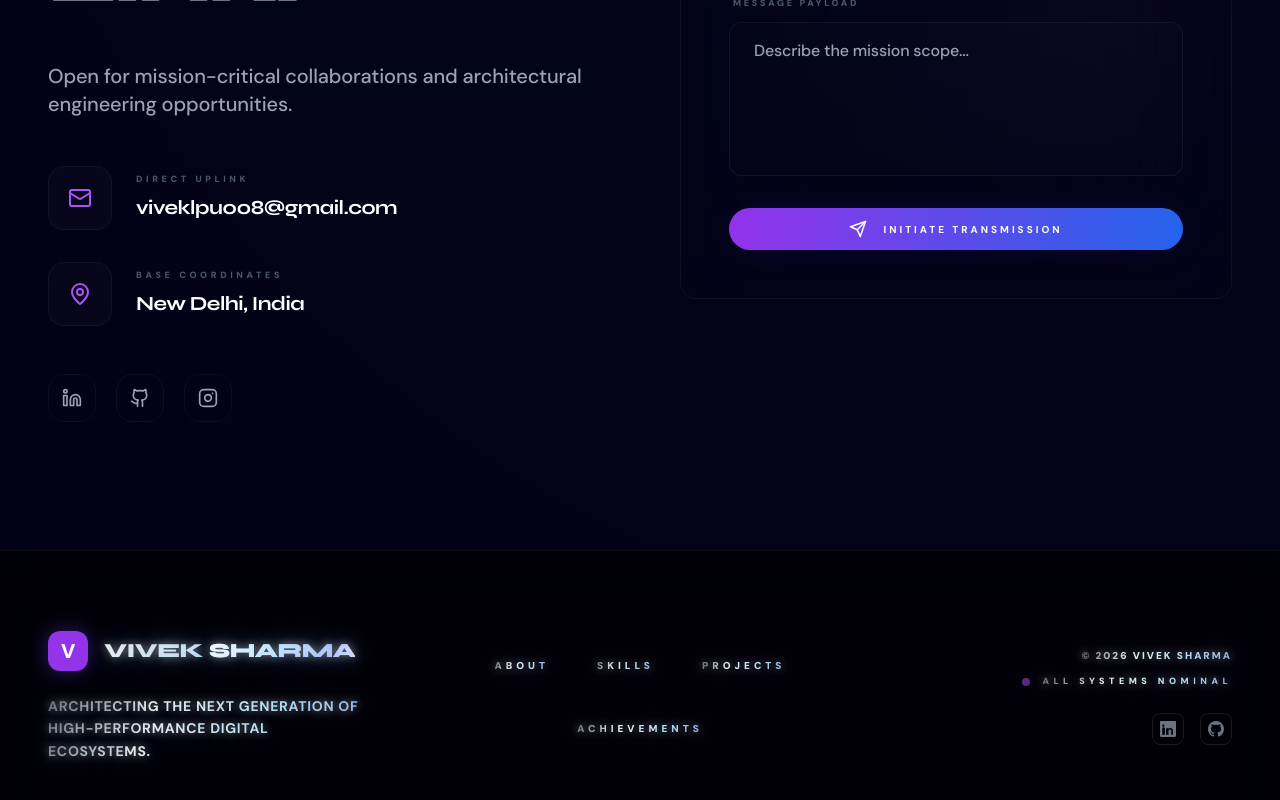
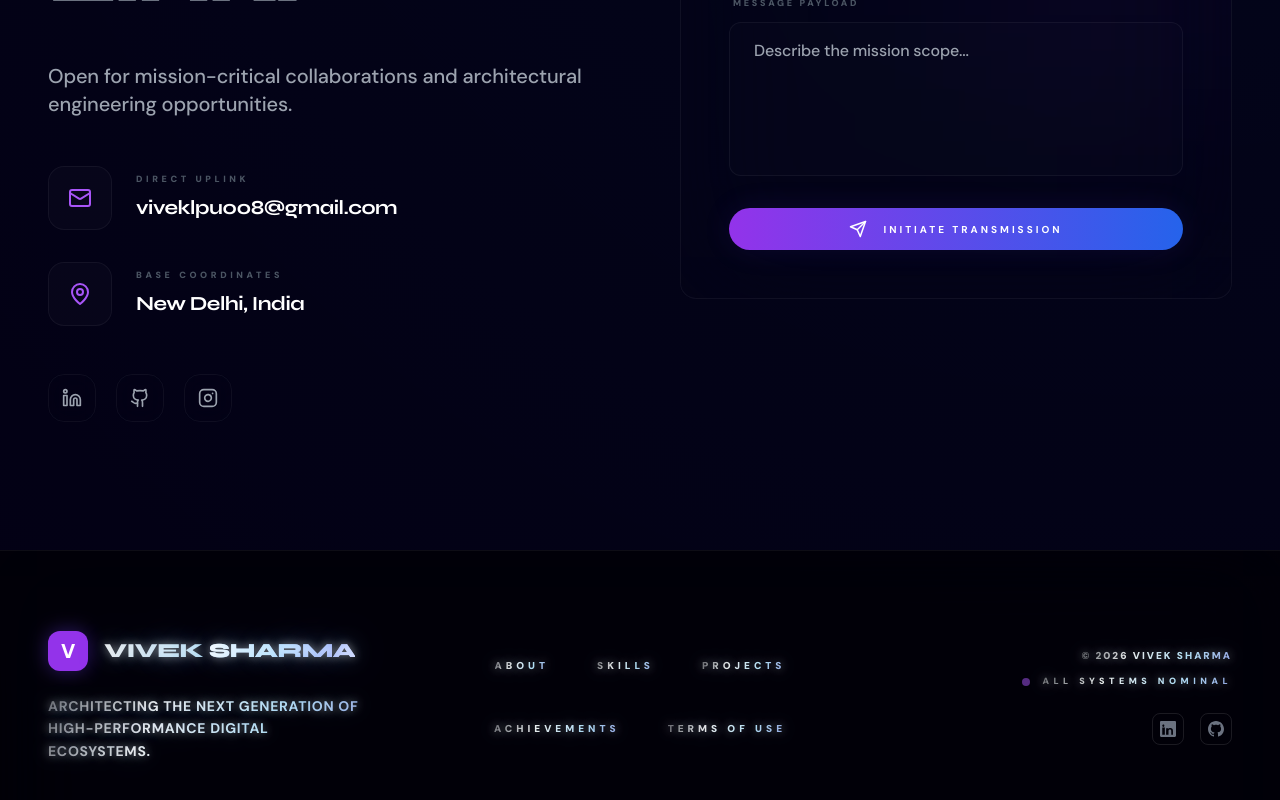
Before and after one commit to vivekcyr25/space-portfolio, a Next.js app in the folder frontend/: page / in a window 1280 px wide. Shown: the part 6457-7257 px from the top of the page. Built offline with nearby package versions, Linux system fonts and the light colour scheme.

Commit message:
Update links and add Terms of Use

```diff
--- a/frontend/src/components/main/Footer.tsx
+++ b/frontend/src/components/main/Footer.tsx
@@ -31,6 +31,12 @@ const Footer = () => {
                 {link}
               </a>
             ))}
+            <button
+              onClick={() => alert("Terms of Use\\n\\nThis portfolio and its contents are the intellectual property of Vivek Sharma.\\nDesigned for demonstration purposes. Unauthorized replication is prohibited.")}
+              className="text-[10px] font-black uppercase tracking-[0.4em] transition-all hover:tracking-[0.6em] liquid-text liquid-text-subtle liquid-text-hover cursor-pointer"
+            >
+              Terms of Use
+            </button>
           </div>
 
           {/* System Info */}
--- a/frontend/src/components/main/Projects.tsx
+++ b/frontend/src/components/main/Projects.tsx
@@ -11,12 +11,14 @@ const projects = [
     desc: "A futuristic student analytics dashboard featuring GPA calculation, subject tracking, and dynamic charts with local persistence.",
     tech: ["Next.js", "Chart.js", "TailwindCSS", "localStorage"],
     image: "/projects/student-portal.png",
+    link: "https://vivekcyr25.github.io/APIS-Academic-Intelligence-System/",
   },
   {
     title: "Personal Portfolio System",
     desc: "A cinematic space-themed developer portfolio engineered with immersive UI systems and responsive futuristic architecture.",
     tech: ["React.js", "TailwindCSS", "Framer Motion"],
     image: "/projects/project-high-tech.png",
+    link: "https://vivekcyr25.github.io/Personal-website/",
   },
   {
     title: "AI Productivity Workspace",
@@ -54,7 +56,8 @@ const Projects = () => {
               whileInView={{ opacity: 1, y: 0 }}
               viewport={{ once: true }}
               transition={{ duration: 0.8, delay: idx * 0.1 }}
-              className="glass-card group flex flex-col h-full bg-black/10"
+              className={`glass-card group flex flex-col h-full bg-black/10 ${project.link ? 'cursor-pointer' : ''}`}
+              onClick={() => project.link && window.open(project.link, '_blank', 'noopener,noreferrer')}
             >
               <div className="relative h-[350px] overflow-hidden">
                 <img
```
